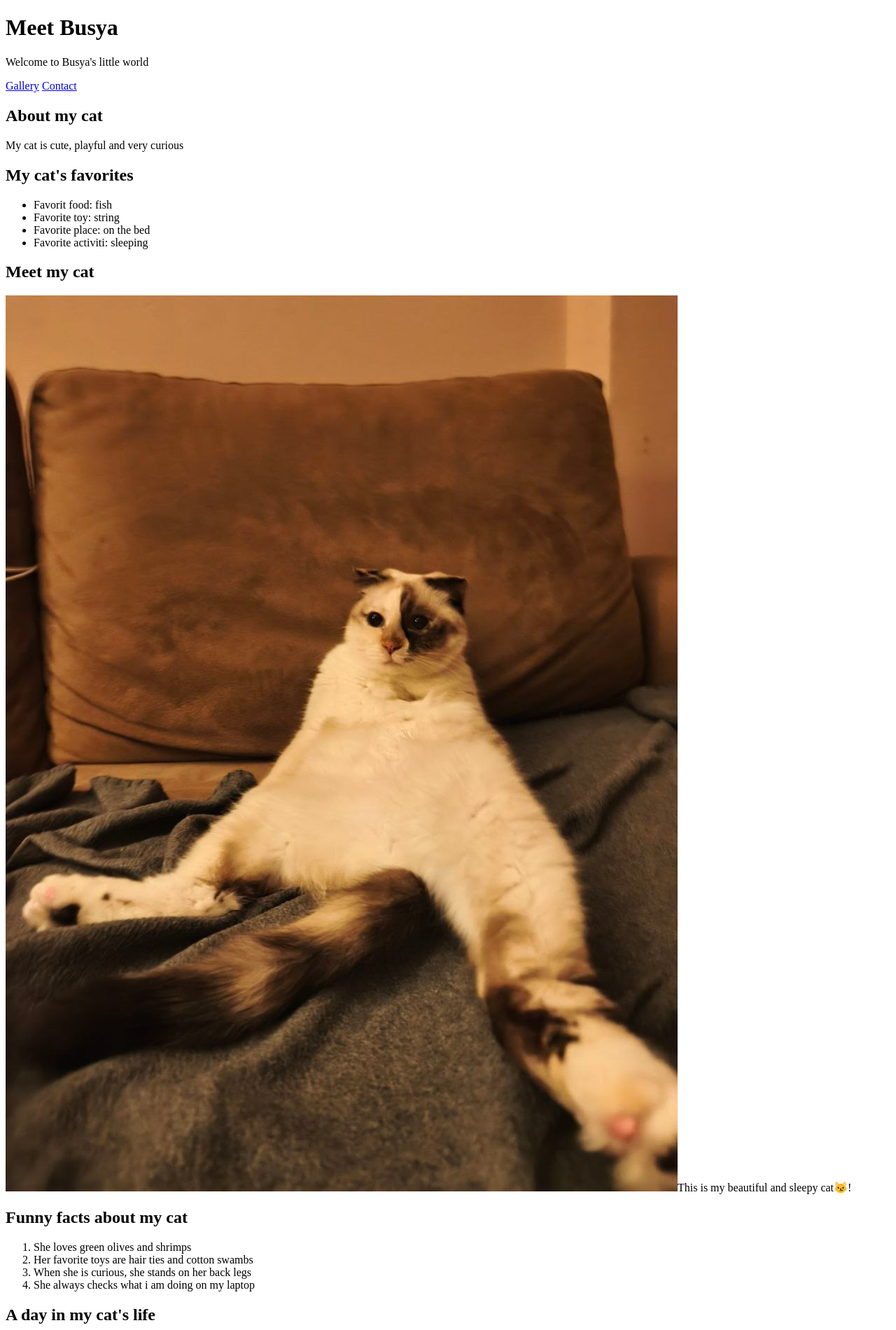
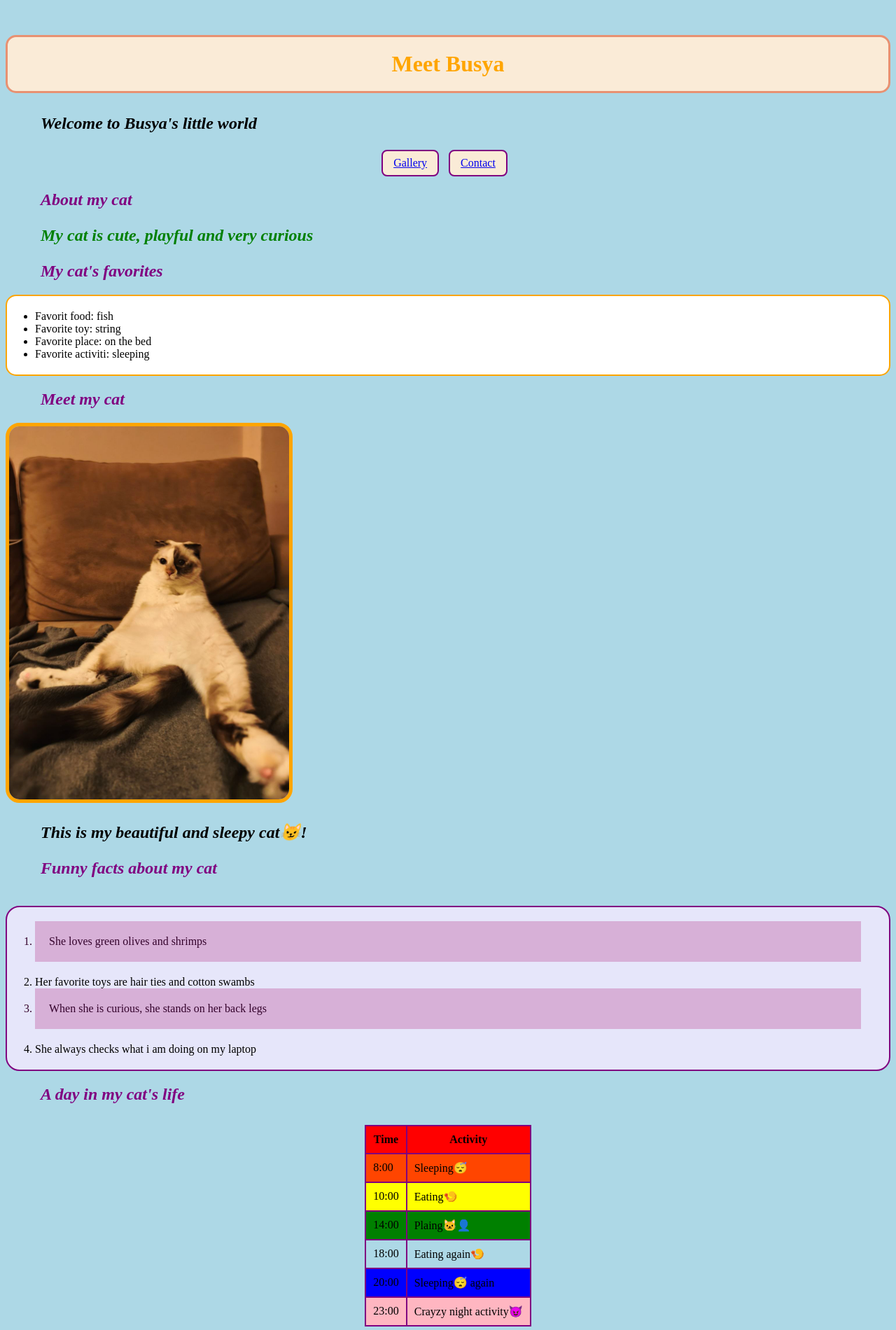
Before and after one commit to noolga19894-dotcom/olga-git-practice, a plain HTML site: page index.html in a window 1280 px wide. Shown: the top 1900 px of the page at 70% size. Drawn offline with Linux system fonts and the light colour scheme.

Commit message:
Add Css styling

```diff
--- a/index.html
+++ b/index.html
@@ -1,36 +1,38 @@
 <!DOCTYPE html>
 <html>
     <head>
+        <link rel="stylesheet" href="style.css">
         <title>My Cat</title>
     </head>
     <body>
-        <h1>Meet Busya</h1>
+        <h1 id="main-title">Meet Busya</h1>
         <p>Welcome to Busya's little world</p>
         <nav>
             <a href="pages/gallery.html">Gallery</a>
             <a href="pages/contact.html">Contact</a>
         </nav>
         <h2>About my cat</h2>
-        <p>My cat is cute, playful and very curious</p>
+        <p class="cat-description">My cat is cute, playful and very curious</p>
         <h2>My cat's favorites</h2>
-        <ul>
+        <ul class="cat-list">
             <li>Favorit food: fish</li>
             <li>Favorite toy: string</li>
             <li>Favorite place: on the bed</li>
             <li>Favorite activiti: sleeping</li>
         </ul>
         <h2>Meet my cat</h2>
-        <img src="photo/cat.jpg" alt="My cat"
+        <img class="cat-photo" src="photo/cat.jpg" alt="My cat"
+        <br><br>
         <p>This is my beautiful and sleepy cat😼!</p>
         <h2>Funny facts about my cat</h2>
-        <ol>
-            <li>She loves green olives and shrimps</li>
+        <ol class="funny-facts">
+            <li id="favorite-food">She loves green olives and shrimps</li>
             <li>Her favorite toys are hair ties and cotton swambs</li>
-            <li>When she is curious, she stands on her back legs</li>
+            <li id="curious">When she is curious, she stands on her back legs</li>
             <li>She always checks what i am doing on my laptop</li>
         </ol>
         <h2>A day in my cat's life</h2>
-        <table>
+        <table class="cat-table">
             <tr>
                 <th>Time</th>
                 <th>Activity</th>
--- /dev/null
+++ b/style.css
@@ -0,0 +1,55 @@
+body {background-color:lightblue;}
+h1 {color:white;}
+h2 {color:purple;}
+.cat-description {color: green;}
+#main-title {color: orange;
+margin-top: 50px;
+margin-bottom: 30px;
+text-align: center;
+padding: 20px;
+background-color: antiquewhite;
+border: 3px solid rgb(232, 145, 114);
+border-radius: 15px;}
+h2, p {font-size: 24px;
+font-style: italic;
+font-weight: bold;
+margin-left: 50px;}
+nav a:hover {color: red;}
+nav a {display: inline-block;
+padding: 8px 15px;
+border: 2px solid purple;
+border-radius: 8px;
+margin-right: 10px;
+background-color: antiquewhite;}
+.cat-photo {border: 5px solid orange;
+border-radius: 20px;
+width: 400px;}
+nav {text-align: center;}
+.cat-table {border-collapse: collapse;
+margin: 30px auto;}
+.cat-table th, .cat-table td {border: 2px solid purple;
+padding: 10px;}
+.cat-table tr:nth-child(1) {background-color: red;}
+.cat-table tr:nth-child(2) {background-color: orangered;}
+.cat-table tr:nth-child(3) {background-color: yellow;}
+.cat-table tr:nth-child(4) {background-color: green;}
+.cat-table tr:nth-child(5) {background-color: lightblue;}
+.cat-table tr:nth-child(6) {background-color: blue;}
+.cat-table tr:nth-child(7) {background-color: lightpink;}
+.cat-list {background-color: white;
+border: 2px solid orange;
+border-radius: 15px;
+padding: 20px 40px;}
+.funny-facts {background-color: lavender;
+border: 2px solid purple;
+border-radius: 20px;
+padding: 20px 40px;
+margin-top: 40px;}
+#favorite-food {color: rgb(52, 3, 44);
+background-color: rgb(215, 176, 215);
+padding: 20px;
+margin-bottom: 20px;}
+#curious {color: rgb(52, 3, 44);
+background-color: rgb(215, 176, 215);
+padding: 20px;
+margin-bottom: 20px;}
```
Also changed, not shown: pages/contact.html (+9 -8 lines), pages/gallery.html (+47 -0 lines).
